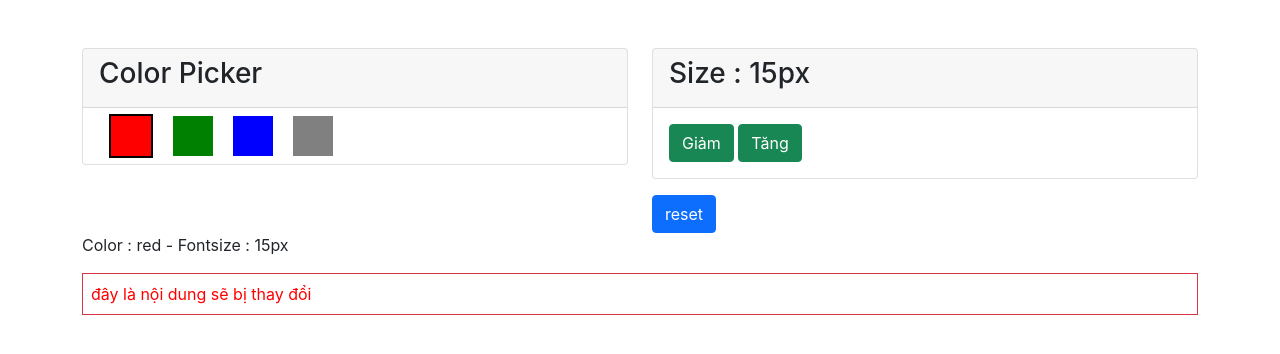
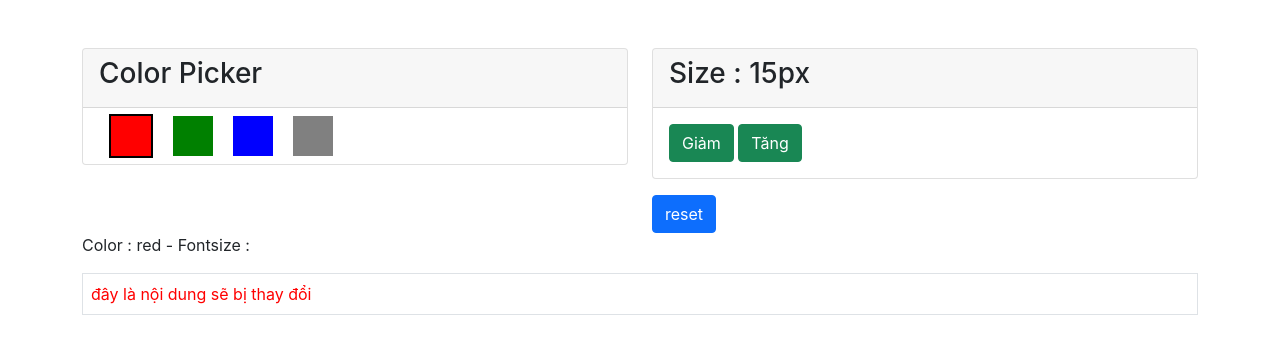
Before and after one commit to Huunhat22/settingtext, a React (Create React App) app: page / in a window 1280 px wide. Shown: the top 354 px of the page. Built offline with nearby package versions, Linux system fonts and the light colour scheme.

Commit message:
xử lý và trả về kết quả

```diff
--- a/src/components/Result.js
+++ b/src/components/Result.js
@@ -4,15 +4,16 @@ class Result extends Component{
     setStyle = ()=>{
         return{
             color : this.props.colorRecive,
-            borderColor : this.props.colorRecive
+            borderColor : this.props.colorRecive,
+            fontSize : this.props.fontSize
         };
     }
 
     render(){
         return(
             <div className="col-xs-12 col-sm-12 col-md-12 col-lg-12">
-              <p>Color : red - Fontsize : 15px</p>
-              <p className="border border-danger p-2" style = {this.setStyle()}>đây là nội dung sẽ bị thay đổi</p>
+              <p>Color : {this.props.colorRecive} - Fontsize : {this.props.fontSize}</p>
+              <p className="border p-2" style = {this.setStyle()}>đây là nội dung sẽ bị thay đổi</p>
             </div>
         );
     }
```
